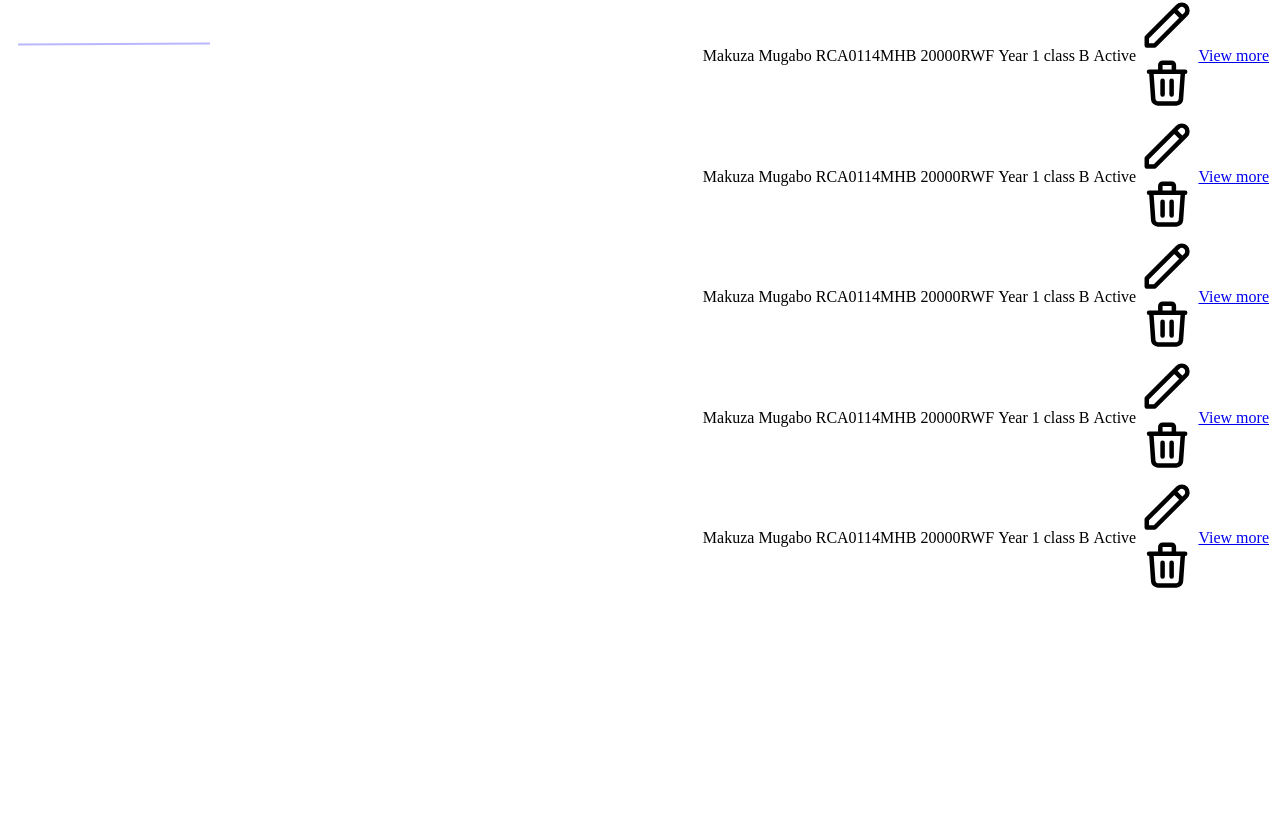
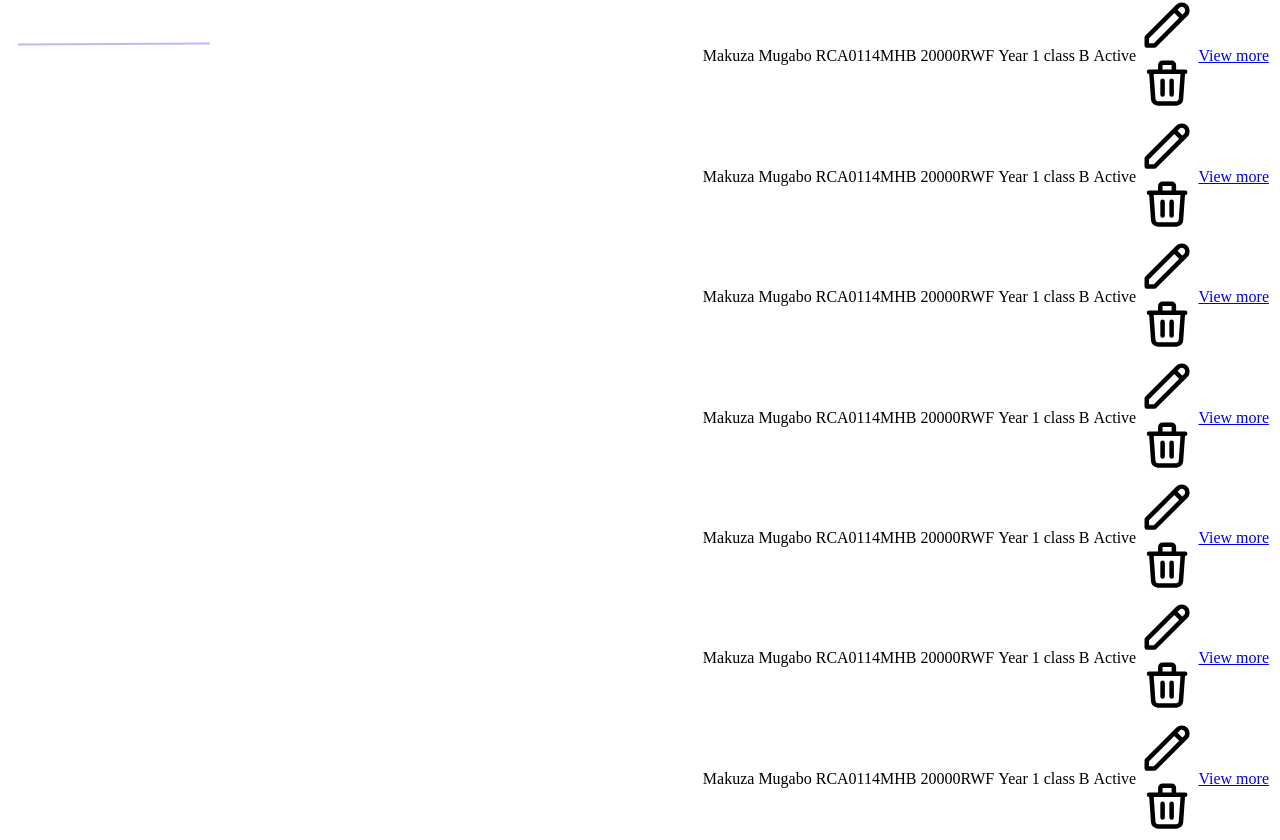
Before and after one commit to Embedded-Kernel/frontend, a Next.js app: page / in a window 1280 px wide. Shown: the part 523-1363 px from the top of the page. Before the commit the page ends 1122 px from the top, so only its background shows below. Built offline with nearby package versions, Linux system fonts and the light colour scheme.

Commit message:
feat:some changes

```diff
--- a/components/StudentCardList.tsx
+++ b/components/StudentCardList.tsx
@@ -15,7 +15,7 @@ export default function StudentCardList() {
     <div className="overflow-hidden">
       <div className="min-w-screen  flex items-center justify-center overflow-hidden">
 
-        <div className="students w-full ml-50 mr-5 mb-5 py-3 mt-6">
+        <div className="students w-full ml-50 mr-5 mb-5 py-3 mt-0">
 
         <div className="ml-60 shadow-md mb-5 py-3 mt-6">
 
--- a/components/dataSource/cardList.ts
+++ b/components/dataSource/cardList.ts
@@ -55,5 +55,19 @@ export const peoples = [
         year: "Year 1",
         class: "class B",
       },
+      {
+        name: "Makuza Mugabo",
+        cardno: "RCA0114MHB",
+        balance: "20000RWF",
+        year: "Year 1",
+        class: "class B",
+      },
+      {
+        name: "Makuza Mugabo",
+        cardno: "RCA0114MHB",
+        balance: "20000RWF",
+        year: "Year 1",
+        class: "class B",
+      },
 
     ];
```
Also changed, not shown: components/modals/styles.css (added, +25 -0 lines).
